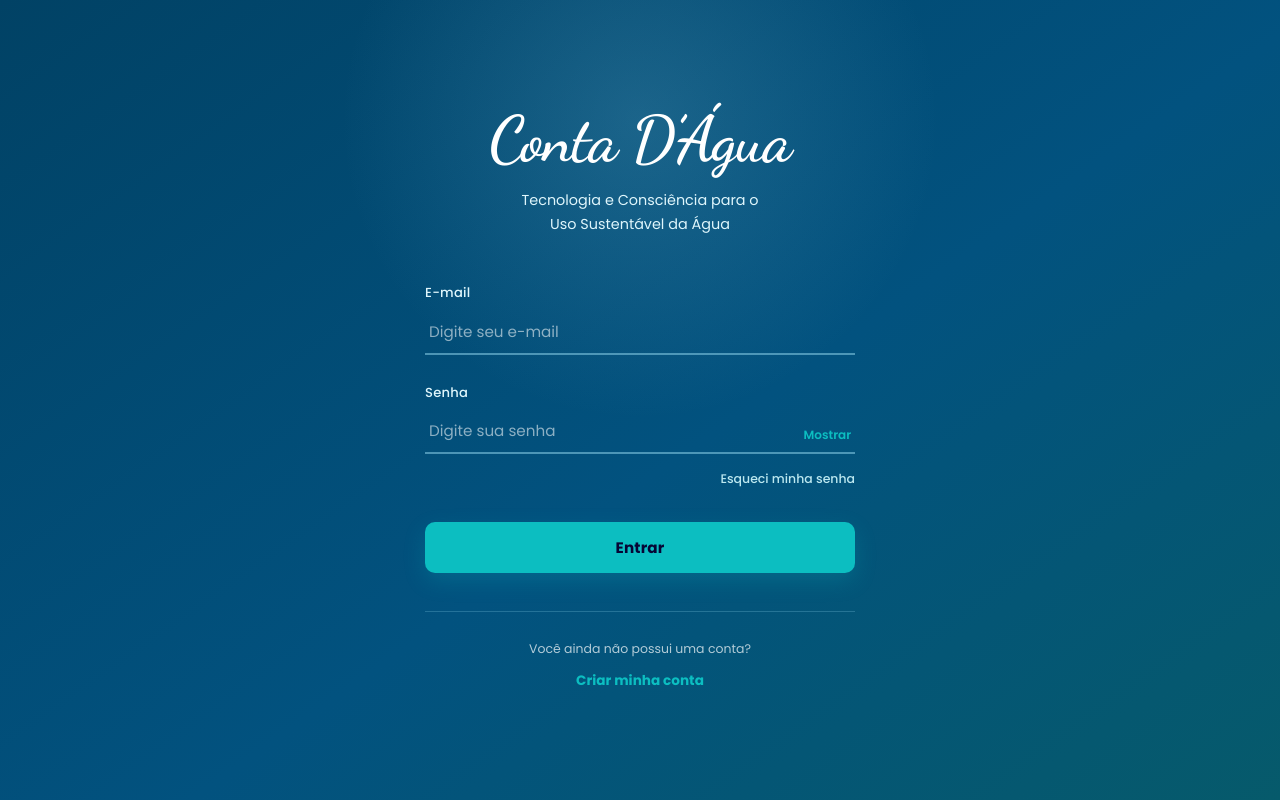
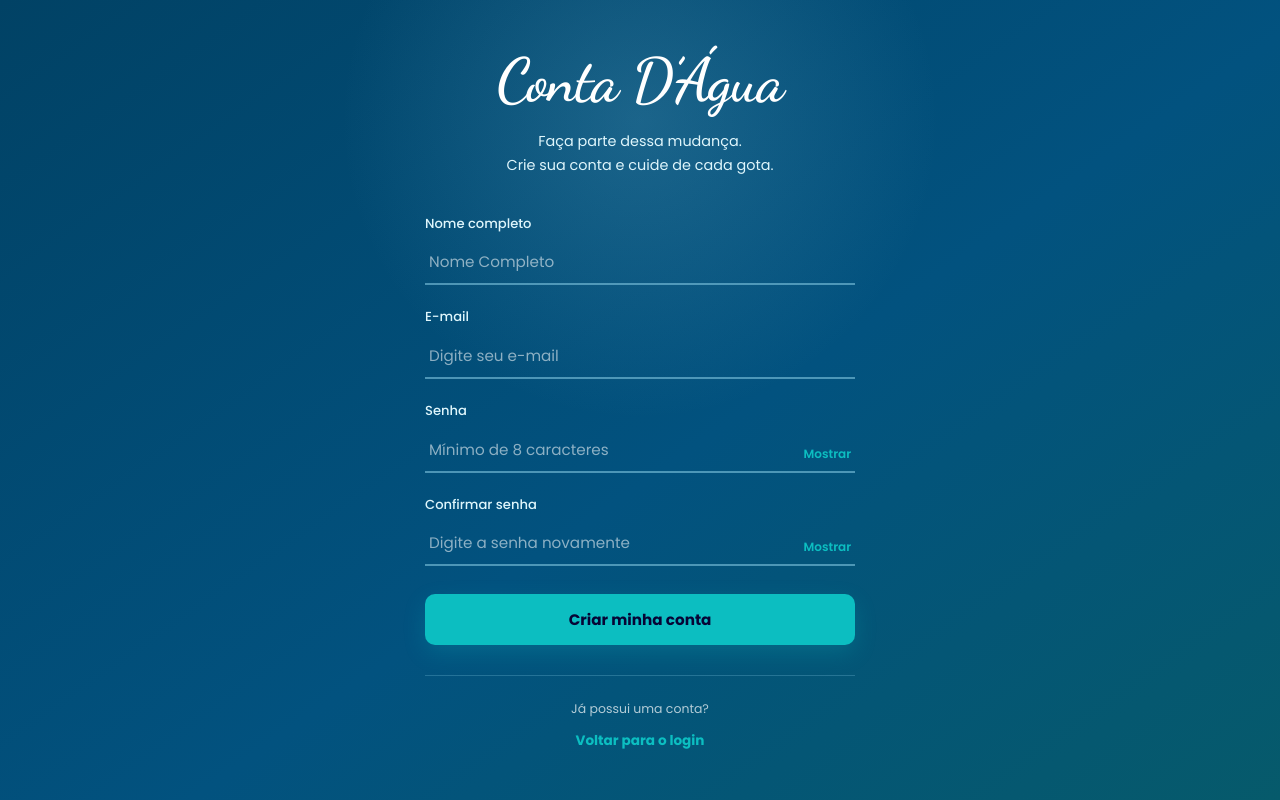
Before and after one commit to manukuiawa/conta-dagua, a React (Vite) app: page / in a window 1280 px wide. Built offline with nearby package versions, Linux system fonts and the light colour scheme.

Commit message:
Implementando a tela de se registrar

```diff
--- a/src/App.tsx
+++ b/src/App.tsx
@@ -1,7 +1,7 @@
-import Login from './pages/Login/Login'
+import Register from './Register/Register'
 
 function App() {
-  return <Login />
+  return <Register />
 }
 
 export default App
--- /dev/null
+++ b/src/Register/Register.css
@@ -0,0 +1,233 @@
+.register {
+  min-height: 100vh;
+  display: flex;
+  align-items: center;
+  justify-content: center;
+  padding: 40px 24px;
+
+  background:
+    radial-gradient(
+      circle at 50% 15%,
+      rgba(118, 188, 216, 0.22),
+      transparent 32%
+    ),
+    linear-gradient(
+      145deg,
+      var(--color-primary-dark) 0%,
+      var(--color-primary) 55%,
+      #065a6b 100%
+    );
+
+  font-family: var(--secondary-font);
+}
+
+.register-content {
+  width: 100%;
+  max-width: 430px;
+  display: flex;
+  flex-direction: column;
+  animation: registerAppear 0.8s ease-out;
+}
+
+.register-header {
+  text-align: center;
+  margin-bottom: 36px;
+}
+
+.register-header h1 {
+  margin: 0;
+  color: var(--color-white);
+  font-family: var(--primary-font);
+  font-size: 3.8rem;
+  font-weight: 600;
+  letter-spacing: -0.02em;
+  line-height: 1.1;
+}
+
+.register-header p {
+  margin: 14px 0 0;
+  color: #dff6fc;
+  font-family: var(--secondary-font);
+  font-size: 0.9rem;
+  line-height: 1.7;
+}
+
+.register-form {
+  display: flex;
+  flex-direction: column;
+  gap: 22px;
+}
+
+.register-form-group {
+  display: flex;
+  flex-direction: column;
+  gap: 7px;
+}
+
+.register-form-group label {
+  color: #dff6fc;
+  font-family: var(--secondary-font);
+  font-size: 0.82rem;
+  font-weight: 500;
+}
+
+.register-form-group input {
+  width: 100%;
+  padding: 10px 4px;
+  border: none;
+  border-bottom: 2px solid rgba(118, 188, 216, 0.65);
+  border-radius: 0;
+  background: transparent;
+  color: var(--color-white);
+  font-family: var(--secondary-font);
+  font-size: 0.95rem;
+  outline: none;
+  transition:
+    border-color 0.25s ease,
+    box-shadow 0.25s ease;
+}
+
+.register-form-group input::placeholder {
+  color: rgba(255, 255, 255, 0.55);
+  font-family: var(--secondary-font);
+}
+
+.register-form-group input:focus {
+  border-bottom-color: var(--color-secondary);
+  box-shadow: 0 2px 0 var(--color-secondary);
+}
+
+.register-password-wrapper {
+  position: relative;
+  width: 100%;
+}
+
+.register-password-wrapper input {
+  padding-right: 75px;
+}
+
+.register-password-toggle {
+  position: absolute;
+  right: 4px;
+  bottom: 10px;
+  padding: 0;
+  border: none;
+  background: transparent;
+  color: var(--color-secondary);
+  font-family: var(--secondary-font);
+  font-size: 0.75rem;
+  font-weight: 600;
+  cursor: pointer;
+}
+
+.register-password-toggle:hover {
+  color: var(--color-white);
+}
+
+.register-error {
+  margin: -6px 0 0;
+  color: #ffd0d0;
+  font-family: var(--secondary-font);
+  font-size: 0.82rem;
+  line-height: 1.5;
+}
+
+.register-submit {
+  width: 100%;
+  margin-top: 6px;
+  padding: 14px 20px;
+  border: none;
+  border-radius: 10px;
+  background: var(--color-secondary);
+  color: #070535;
+  font-family: var(--secondary-font);
+  font-size: 0.95rem;
+  font-weight: 700;
+  cursor: pointer;
+  box-shadow: 0 8px 22px rgba(12, 190, 193, 0.2);
+  transition:
+    transform 0.2s ease,
+    box-shadow 0.2s ease,
+    background 0.2s ease;
+}
+
+.register-submit:hover {
+  background: #25d2d4;
+  transform: translateY(-2px);
+  box-shadow: 0 12px 28px rgba(12, 190, 193, 0.3);
+}
+
+.register-submit:active {
+  transform: translateY(0);
+}
+
+.register-footer {
+  margin-top: 30px;
+  padding-top: 24px;
+  border-top: 1px solid rgba(118, 188, 216, 0.3);
+  text-align: center;
+}
+
+.register-footer p {
+  margin: 0 0 9px;
+  color: rgba(255, 255, 255, 0.7);
+  font-family: var(--secondary-font);
+  font-size: 0.78rem;
+}
+
+.register-login-link {
+  padding: 0;
+  border: none;
+  background: transparent;
+  color: var(--color-secondary);
+  font-family: var(--secondary-font);
+  font-size: 0.85rem;
+  font-weight: 700;
+  cursor: pointer;
+}
+
+.register-login-link:hover {
+  color: var(--color-white);
+}
+
+@keyframes registerAppear {
+  from {
+    opacity: 0;
+    transform: translateY(24px);
+  }
+
+  to {
+    opacity: 1;
+    transform: translateY(0);
+  }
+}
+
+@media (max-width: 480px) {
+  .register {
+    padding: 32px 24px;
+  }
+
+  .register-header {
+    margin-bottom: 30px;
+  }
+
+  .register-header h1 {
+    font-size: 3.3rem;
+  }
+
+  .register-header p {
+    font-size: 0.85rem;
+  }
+
+  .register-form {
+    gap: 20px;
+  }
+}
+
+@media (prefers-reduced-motion: reduce) {
+  .register-content,
+  .register-submit {
+    animation: none;
+    transition: none;
+  }
+}
--- /dev/null
+++ b/src/Register/Register.tsx
@@ -0,0 +1,159 @@
+
+import { useState } from 'react'
+import './Register.css'
+
+function Register() {
+  const [name, setName] = useState('')
+  const [email, setEmail] = useState('')
+  const [password, setPassword] = useState('')
+  const [confirmPassword, setConfirmPassword] = useState('')
+  const [showPassword, setShowPassword] = useState(false)
+  const [showConfirmPassword, setShowConfirmPassword] = useState(false)
+  const [error, setError] = useState('')
+
+  function handleRegister(event: React.FormEvent<HTMLFormElement>) {
+    event.preventDefault()
+
+    if (password.length < 8) {
+      setError('A senha deve ter pelo menos 8 caracteres.')
+      return
+    }
+
+    if (password !== confirmPassword) {
+      setError('As senhas não coincidem.')
+      return
+    }
+
+    setError('')
+    alert('Cadastro validado! A criação real da conta será implementada depois.')
+  }
+
+  return (
+    <main className="register">
+      <section className="register-content">
+        <header className="register-header">
+          <h1>Conta D’Água</h1>
+
+          <p>
+            Faça parte dessa mudança.
+            <br />
+            Crie sua conta e cuide de cada gota.
+          </p>
+        </header>
+
+        <form className="register-form" onSubmit={handleRegister}>
+          <div className="register-form-group">
+            <label htmlFor="register-name">Nome completo</label>
+
+            <input
+              id="register-name"
+              type="text"
+              placeholder="Nome Completo"
+              autoComplete="name"
+              value={name}
+              onChange={(event) => setName(event.target.value)}
+              required
+            />
+          </div>
+
+          <div className="register-form-group">
+            <label htmlFor="register-email">E-mail</label>
+
+            <input
+              id="register-email"
+              type="email"
+              placeholder="Digite seu e-mail"
+              autoComplete="email"
+              value={email}
+              onChange={(event) => setEmail(event.target.value)}
+              required
+            />
+          </div>
+
+          <div className="register-form-group">
+            <label htmlFor="register-password">Senha</label>
+
+            <div className="register-password-wrapper">
+              <input
+                id="register-password"
+                type={showPassword ? 'text' : 'password'}
+                placeholder="Mínimo de 8 caracteres"
+                autoComplete="new-password"
+                value={password}
+                onChange={(event) => setPassword(event.target.value)}
+                minLength={8}
+                required
+              />
+
+              <button
+                type="button"
+                className="register-password-toggle"
+                onClick={() => setShowPassword(!showPassword)}
+                aria-label={showPassword ? 'Ocultar senha' : 'Mostrar senha'}
+              >
+                {showPassword ? 'Ocultar' : 'Mostrar'}
+              </button>
+            </div>
+          </div>
+
+          <div className="register-form-group">
+            <label htmlFor="register-confirm-password">
+              Confirmar senha
+            </label>
+
+            <div className="register-password-wrapper">
+              <input
+                id="register-confirm-password"
+                type={showConfirmPassword ? 'text' : 'password'}
+                placeholder="Digite a senha novamente"
+                autoComplete="new-password"
+                value={confirmPassword}
+                onChange={(event) => setConfirmPassword(event.target.value)}
+                required
+              />
+
+              <button
+                type="button"
+                className="register-password-toggle"
+                onClick={() =>
+                  setShowConfirmPassword(!showConfirmPassword)
+                }
+                aria-label={
+                  showConfirmPassword
+                    ? 'Ocultar confirmação de senha'
+                    : 'Mostrar confirmação de senha'
+                }
+              >
+                {showConfirmPassword ? 'Ocultar' : 'Mostrar'}
+              </button>
+            </div>
+          </div>
+
+          {error && (
+            <p className="register-error" role="alert">
+              {error}
+            </p>
+          )}
+
+          <button type="submit" className="register-submit">
+            Criar minha conta
+          </button>
+        </form>
+
+        <footer className="register-footer">
+          <p>Já possui uma conta?</p>
+
+          <button
+            type="button"
+            className="register-login-link"
+            onClick={() => window.location.assign('/')}
+          >
+            Voltar para o login
+          </button>
+        </footer>
+      </section>
+    </main>
+  )
+}
+
+export default Register
```
